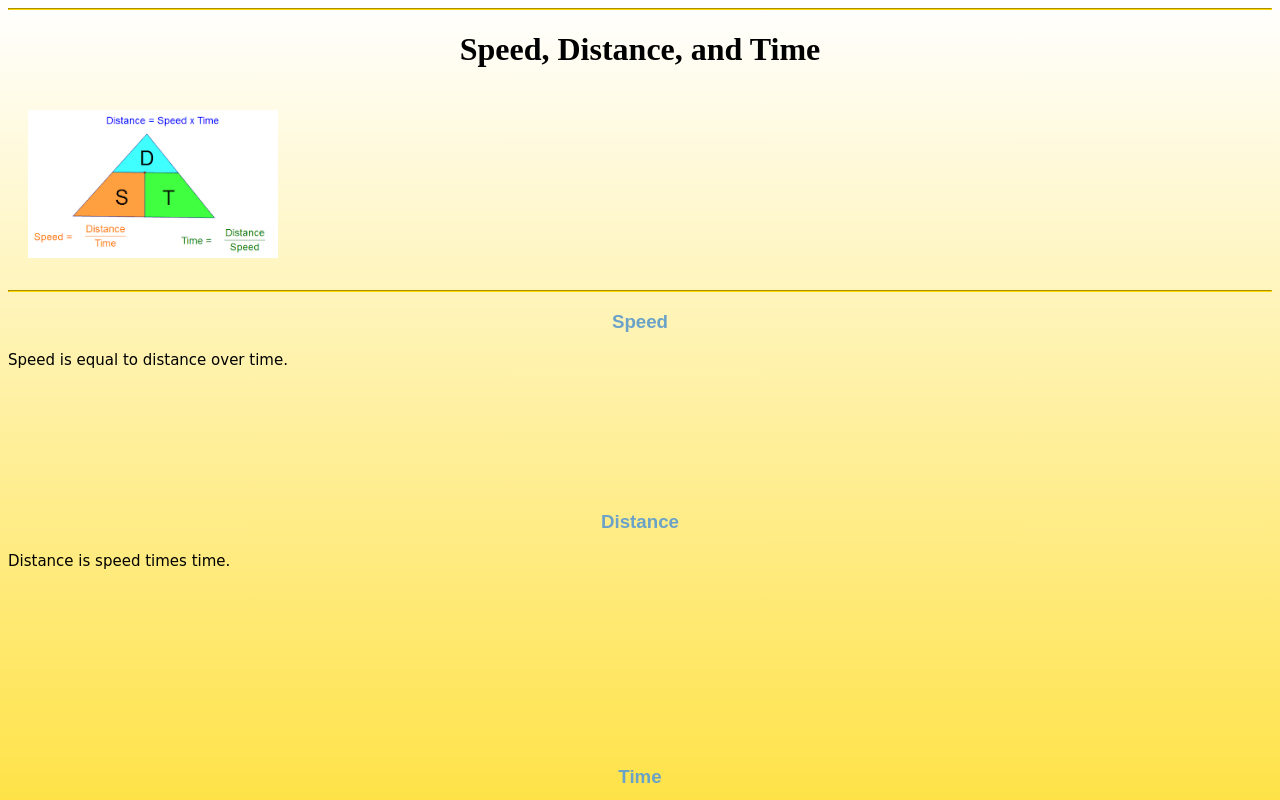
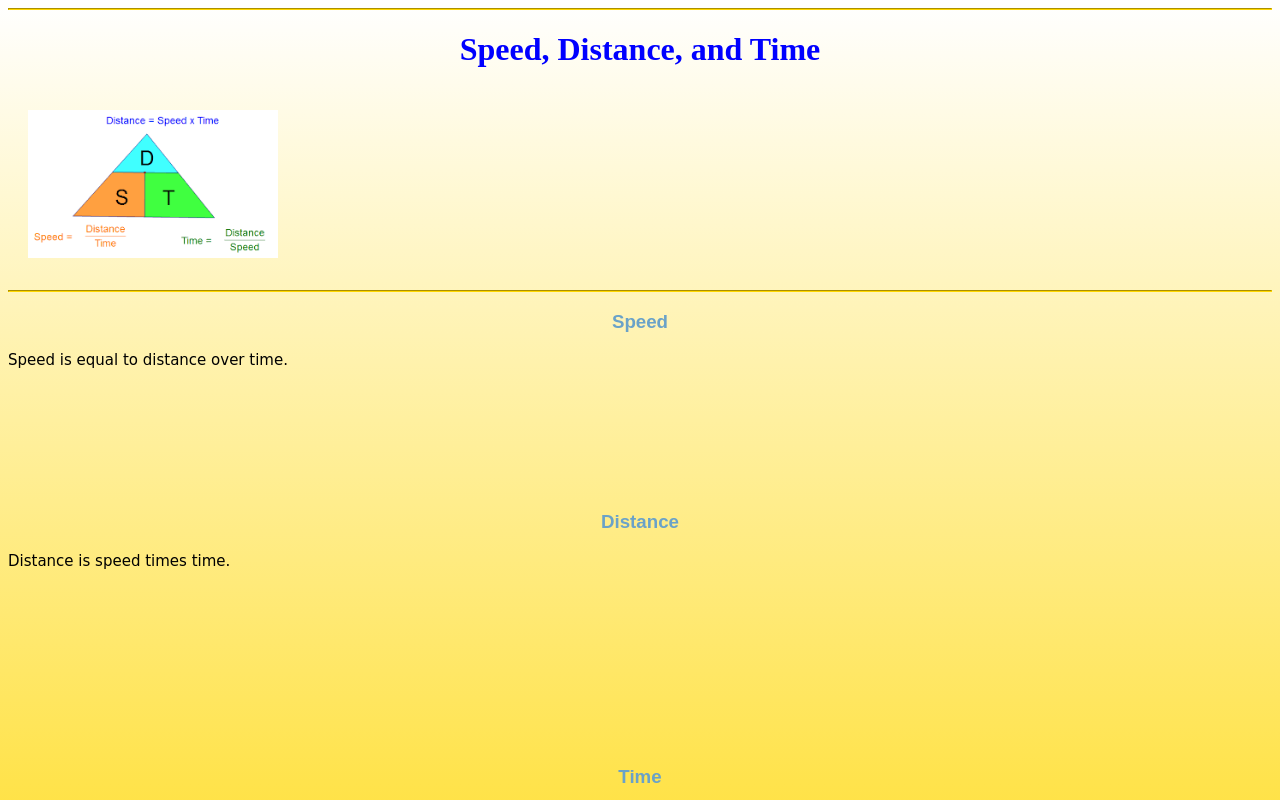
Before and after one commit to dawson-physics/Speed-Time-and-Distance, a plain HTML site: page index.html in a window 1280 px wide. Shown: the top 800 px of the page. Drawn offline with Linux system fonts and the light colour scheme.

Commit message:
Update style.css

```diff
--- a/style.css
+++ b/style.css
@@ -11,7 +11,7 @@ text-align:center;
 }
 
 h1{
-  color:black;
+  color:blue;
 text-align:center;
 }
 
@@ -32,6 +32,7 @@ li{
 img{
   width: 250px;
   margin: 20px;
+  text-align:center;
 }
 
 p{
```
